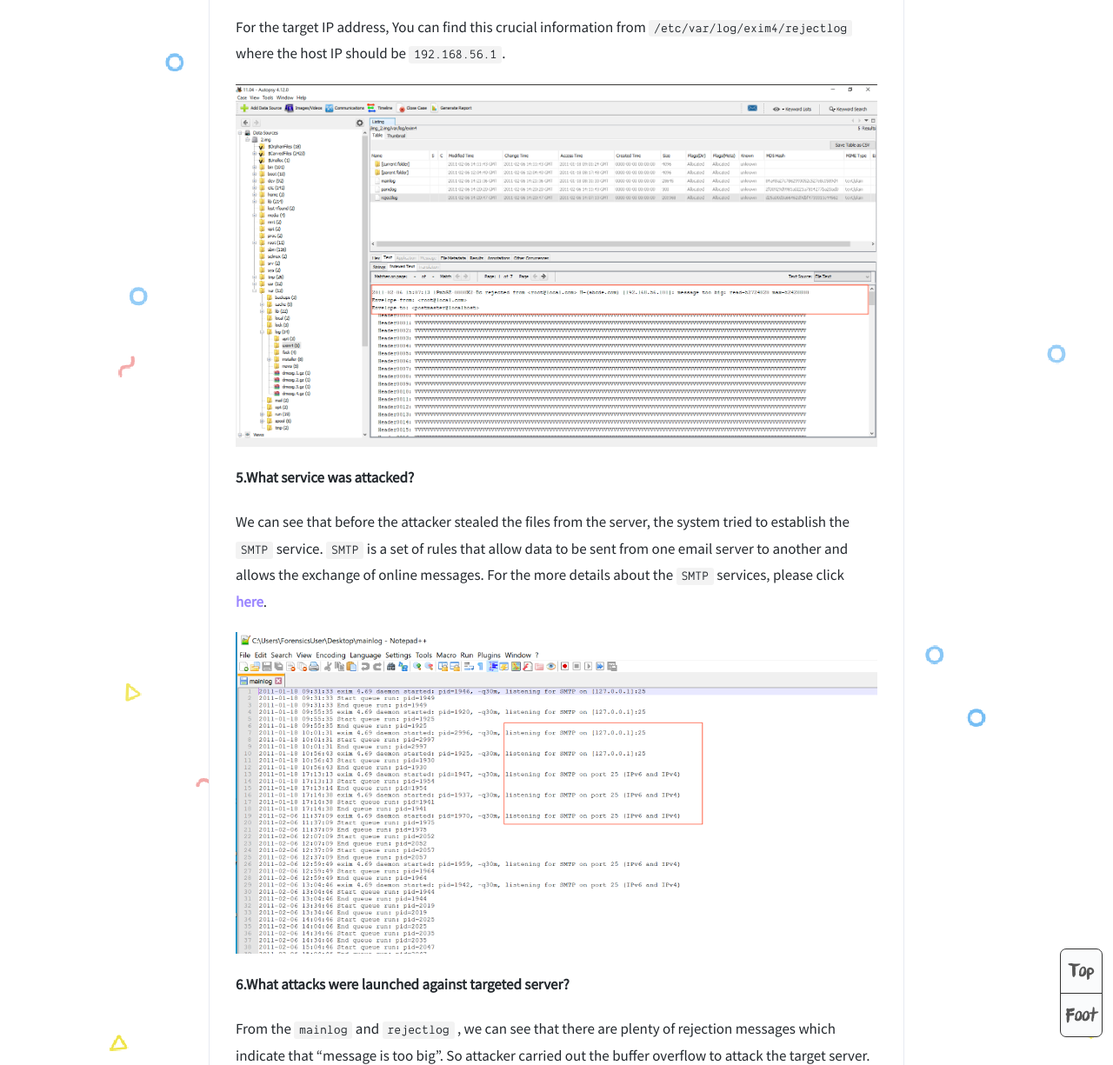
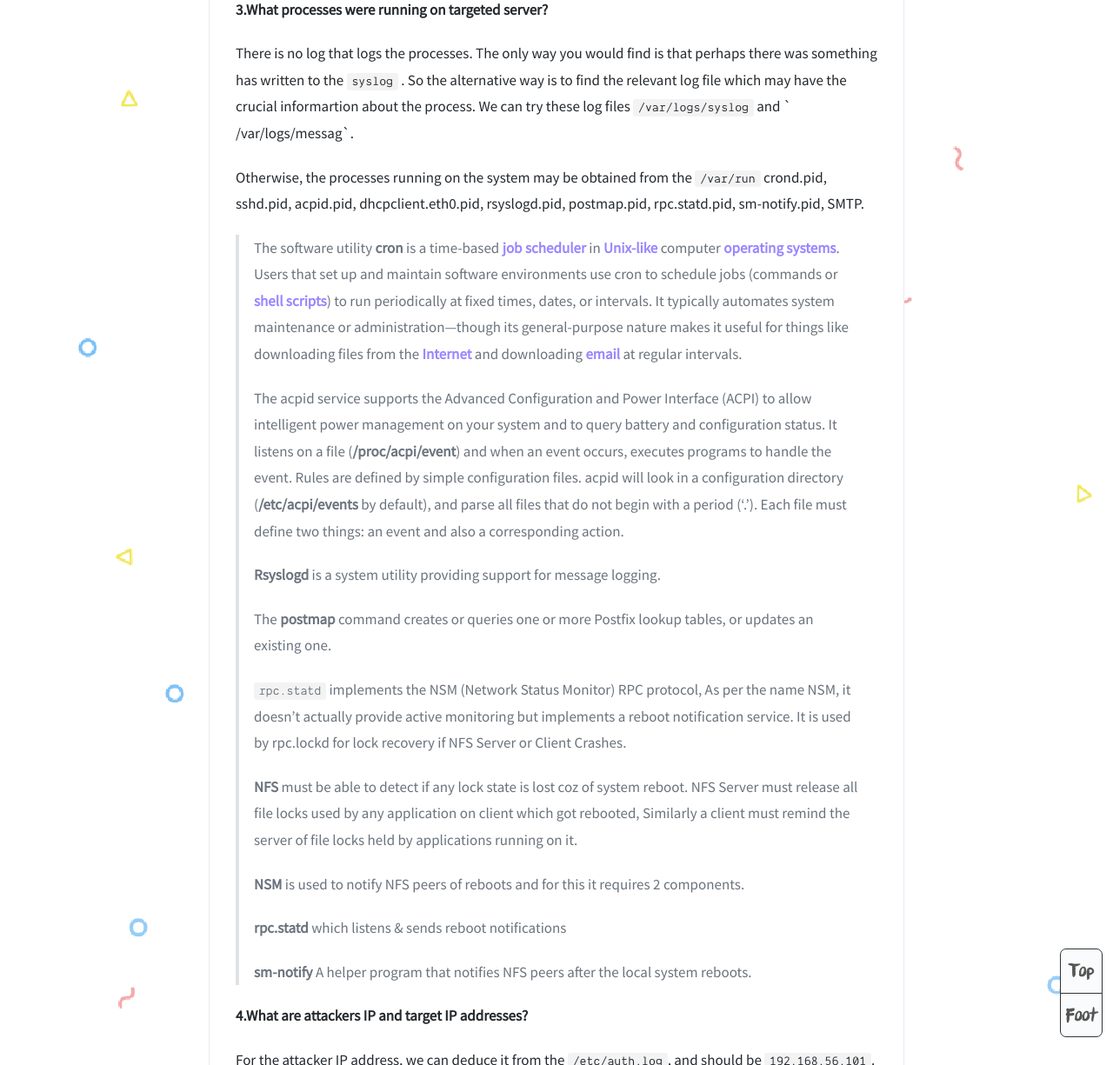
Before and after one commit to DoHerasYang/DoHerasYang.github.io, a Jekyll site: the page built from _posts/2019-12-19-Digital Forensics.md, in a window 1280 px wide and 1400 px high, scrolled down 24987 px, cut to the strip 67-1292 px from the top of the window. Shown: the whole strip at 87% size. Built offline with Jekyll 4.4.1, drawn with Linux system fonts in a browser that asks for light colours; comment, search, counter and statistics services are not loaded; some of the changed text lies outside the part shown.

Commit message:
Update 2019-12-19-Digital Forensics.md

```diff
--- a/_posts/2019-12-19-Digital Forensics.md
+++ b/_posts/2019-12-19-Digital Forensics.md
@@ -327,19 +327,45 @@ For the details of system admin, the information is stored in `/etc/passwd` and
 
 Next we go to check the system log file, we can see that the remote attacker wanted to create a new users in  attacked system via `ssh`. In addition, the port name `22` is reserved for the `ssh` service. On this protocol the `SSHD` service has been attacked by the attacker through which he is trying to login into the system.
 
+The account name is Victoria ./var/etc/hostname
+
+> **SSH:** This is the home page for the SSH (Secure Shell) protocol, software, and related information. SSH is a software package that enables secure system administration and file transfers over insecure networks. It is used in nearly every data center, in every larger enterprise.
+>
+> **SSHD** is the [**OpenSSH**](https://www.ssh.com/ssh/openssh/) server process. It listens to incoming connections using the [**SSH protocol**](https://www.ssh.com/ssh/protocol) and acts as the server for the protocol. It handles user authentication, encryption, terminal connections, file transfers, and [**tunneling**](https://www.ssh.com/ssh/tunneling/).
+
 ![02](/Pictures/Digital Forensics/Linux Forensics/02.png)
 
 **2.What kind of system runs on targeted server? (OS, CPU, etc)**
 
 It is very easy to use the Unix commands to operate the Linux system as you want.
 
-We can obtain the system information by checking this file `/etc/issue`. For the information about the CPU, you can access the `/proc/cpuinfo` to obtain it. Also, you can find them from the log file at `/var/log/install/hardware-summary`.
+We can obtain the system information by checking this file `/etc/issue`. For the information about the CPU, you can access the `/proc/cpuinfo` to obtain it. Also, you can find them from the log file at `/var/log/installer/hardware-summary`.
 
 ![03](/Pictures/Digital Forensics/Linux Forensics/03.png)
 
 **3.What processes were running on targeted server?**
 
 There is no log that logs the processes. The only way you would find is that perhaps there was something has written to the `syslog` . So the alternative way is to find the relevant log file which may have the crucial informartion about the process. We can try these log files `/var/logs/syslog` and ` /var/logs/messag`.
+
+Otherwise, the processes running on the system may be obtained from the `/var/run` crond.pid, sshd.pid, acpid.pid, dhcpclient.eth0.pid, rsyslogd.pid, postmap.pid, rpc.statd.pid, sm-notify.pid, SMTP.
+
+> The software utility **cron** is a time-based [job scheduler](https://en.wikipedia.org/wiki/Job_scheduler) in [Unix-like](https://en.wikipedia.org/wiki/Unix-like) computer [operating systems](https://en.wikipedia.org/wiki/Operating_system). Users that set up and maintain software environments use cron to schedule jobs (commands or [shell scripts](https://en.wikipedia.org/wiki/Shell_script)) to run periodically at fixed times, dates, or intervals. It typically automates system maintenance or administration—though its general-purpose nature makes it useful for things like downloading files from the [Internet](https://en.wikipedia.org/wiki/Internet) and downloading [email](https://en.wikipedia.org/wiki/Email) at regular intervals.
+>
+> The acpid service supports the Advanced Configuration and Power Interface (ACPI) to allow intelligent power management on your system and to query battery and configuration status. It listens on a file (**/proc/acpi/event**) and when an event occurs, executes programs to handle the event. Rules are defined by simple configuration files. acpid will look in a configuration directory (**/etc/acpi/events** by default), and parse all files that do not begin with a period (‘.’). Each file must define two things: an event and also a corresponding action.
+>
+> **Rsyslogd** is a system utility providing support for message logging.
+>
+> The **postmap** command creates or queries one or more Postfix lookup tables, or updates an existing one.
+>
+> `rpc.statd` implements the NSM (Network Status Monitor) RPC protocol, As per the name NSM, it doesn’t actually provide active monitoring but implements a reboot notification service. It is used by rpc.lockd for lock recovery if NFS Server or Client Crashes.
+>
+> **NFS** must be able to detect if any lock state is lost coz of system reboot. NFS Server must release all file locks used by any application on client which got rebooted, Similarly a client must remind the server of file locks held by applications running on it.
+>
+> **NSM** is used to notify NFS peers of reboots and for this it requires 2 components.
+>
+> **rpc.statd** which listens & sends reboot notifications
+>
+> **sm-notify** A helper program that notifies NFS peers after the local system reboots.
 
 **4.What are attackers IP and target IP addresses?**
 
@@ -351,7 +377,7 @@ For the target IP address, You can find this crucial information from `/etc/var/
 
 **5.What service was attacked?**
 
-We can see that before the attacker stealed the files from the server, the system tried to establish the `SMTP` service. `SMTP` is a set of rules that allow data to be sent from one email server to another and allows the exchange of online messages. For the more details about the `SMTP` services, please click [here](https://whatis.techtarget.com/definition/SMTP-Simple-Mail-Transfer-Protocol).
+We can see that before the attacker tried to download the files to host machine, the system tried to establish the `SMTP` service. `SMTP` is a set of rules that allow data to be sent from one email server to another and allows the exchange of online messages. For the more details about the `SMTP` services, please click [here](https://whatis.techtarget.com/definition/SMTP-Simple-Mail-Transfer-Protocol).
 
 ![05](/Pictures/Digital Forensics/Linux Forensics/05.png)
 
@@ -369,11 +395,17 @@ A remotely exploitable vulnerability has been discovered in Sendmail. The vulner
 
 The overflow condition occurs when Sendmail processes incoming e-mail messages containing malformed address parameters in a field such as "From:" or "CC:". One of the checks to ensure that the addresses are valid is flawed, resulting in a buffer overflow condition. Successful attackers may exploit this vulnerability to gain root privileges on affected servers remotely.
 
+By exploiting the above vulnerability in SMTP user is trying to launch buffer overflow attack and he wants to create a new user in the server.(/var/log/rejectlog create user passwd and wget commands)
+
 **8.Did the attacker download files? Which ones? Give an analysis of those files.**
 
-We can analyse the `/etc/log/mainlog` to find the message about the files which were stealed by remote attacker. `wget` is one of the Linux commands which can allow the other to download files from the Internet or remote server. It can support  HTTP, HTTPS and FTP protocols, and can use HTTP proxy. For more details, please click [here](https://shapeshed.com/unix-wget/).
+We can analyse the `/etc/log/mainlog` to find the message about the files which were downloaded by remote attacker. `wget` is one of the Linux commands which can allow the other to download files from the Internet or remote server. It can support  HTTP, HTTPS and FTP protocols, and can use HTTP proxy. For more details, please click [here](https://shapeshed.com/unix-wget/).
 
-After you extract the `mainlog` from the `Autopsy`, you can open it by `Notepad` and analyse it. You can find the `wget` command , target file names and target storing location.
+After you extract the `mainlog/rejectlog` from the `Autopsy`, you can open it by `Notepad` and analyse it. You can find the `wget` command , target file names and target storing location.
+
+`/tmp/c.pl` and `/tmp/rk.tar`.
+
+Initially he is downloading the files but in the end para he is using rm command to remove the rk.tar file.
 
 ![05](/Pictures/Digital Forensics/Linux Forensics/07.png)
 
@@ -385,7 +417,7 @@ No, the attacker manullly steal the files via the SMTP server. We can see the ti
 
 **10.What could have prevented the attacks?**
 
-The system admin should update the `SMTP` and its components into the latest version. Also for the internal network or secret network, the internal network should be directly disconnected from the external network or a firewall should be set up between the local network and the external network.
+The system admin should update the `SMTP` and its components into the latest version(EXIM 4.0 version has this vulnerability so updating it could have prevent the attack). Also for the internal network or secret network, the internal network should be directly disconnected from the external network or a firewall should be set up between the local network and the external network.
 
 The firewall can prevent most of cyber attack.
 
@@ -725,6 +757,8 @@ From the `vol_vol52/media/0/WhatsApp/Databases`, we can find there are so much e
 
 ![19](/Pictures/Digital Forensics/Mobile Forensics/19.png)
 
+Also, we find
+
 **18.List the evidence(s) that make you to believe that the suspect is involved in Rhino**
 **Smuggling.**
 
```
Also changed, not shown: other parts of _posts/2019-12-19-Digital Forensics.md (+0 -6 lines).
